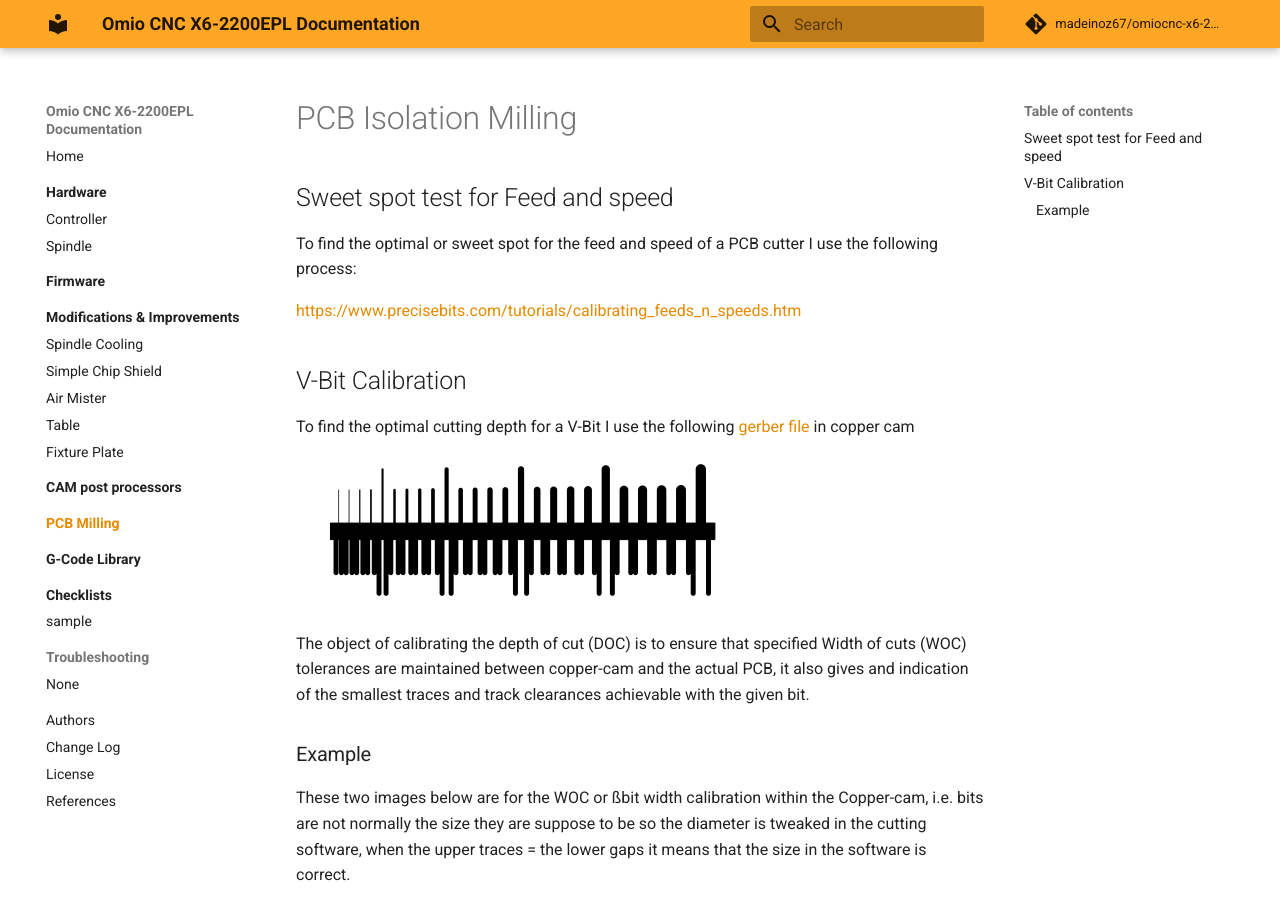
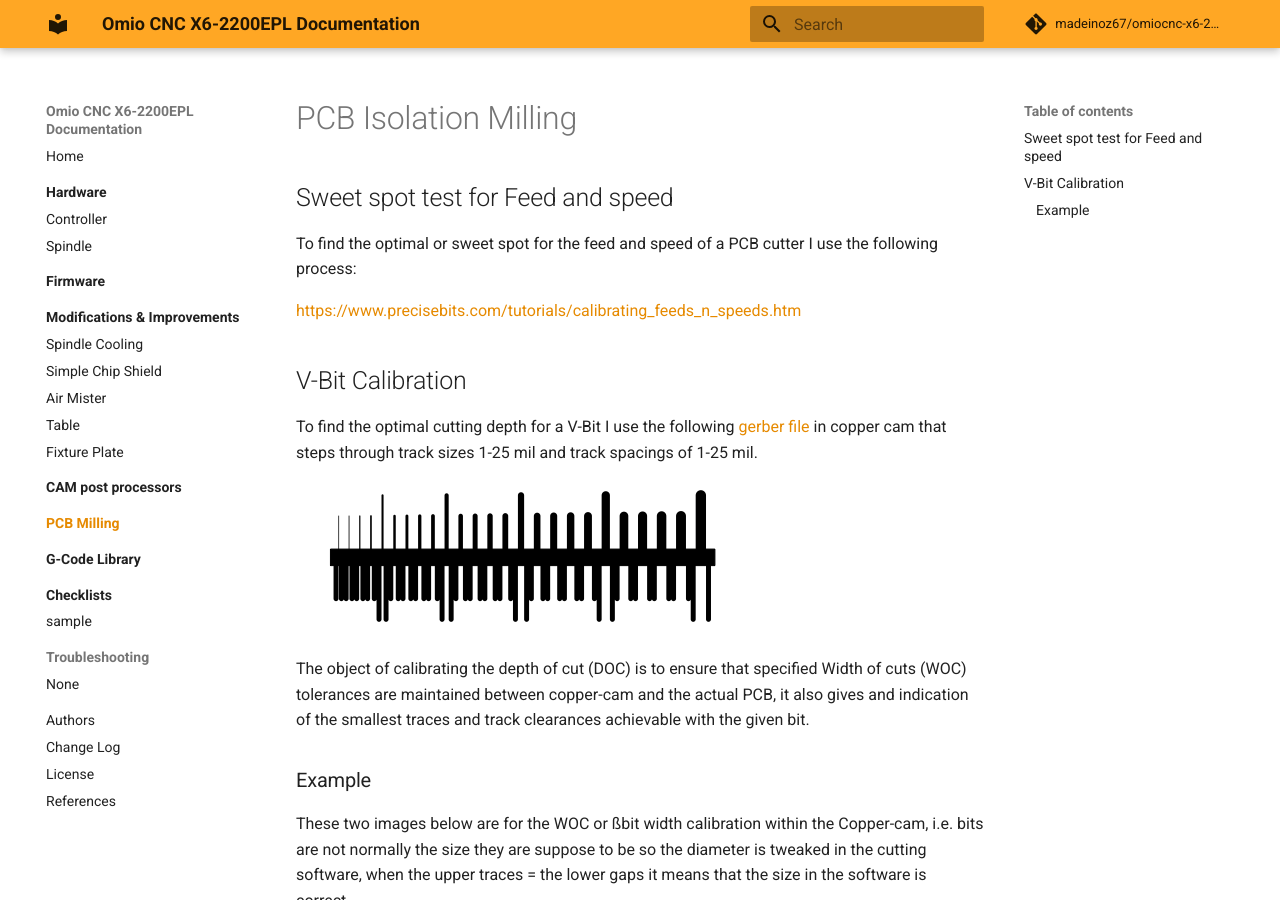
Before and after one commit to madeinoz67/omiocnc-x6-2200epl, an MkDocs documentation site: the page built from docs/pcb/index.md, in a window 1280 px wide and 900 px high. Built offline with MkDocs 1.6.1 and Material for MkDocs 9.7.7, drawn with Linux system fonts in a browser that asks for light colours; comment, search, counter and statistics services are not loaded.

Commit message:
updaed pcb index

```diff
--- a/docs/pcb/index.md
+++ b/docs/pcb/index.md
@@ -8,7 +8,7 @@ To find the optimal or sweet spot for the feed and speed of a PCB cutter I use t
 
 ## V-Bit Calibration
 
-To find the optimal cutting depth for a V-Bit I use the following [gerber file]() in copper cam
+To find the optimal cutting depth for a V-Bit I use the following [gerber file]() in copper cam that steps through track sizes 1-25 mil and track spacings of 1-25 mil.
 
 ![Placeholder](images/2021-10-19_11-32-21.png)
 
```
